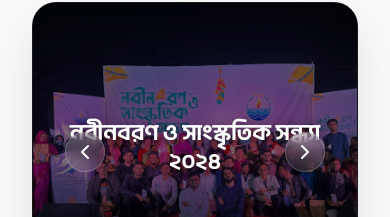
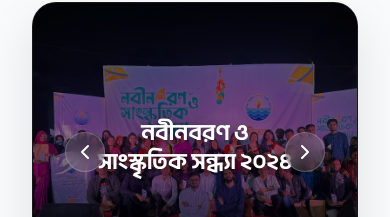
Before and after one commit to Shahiduzzaman-Robin/Titas-unified, a Next.js app: page /bn/about in a window 390 px wide. Shown: the part 627-844 px from the top of the page. Built offline with nearby package versions, Linux system fonts and the light colour scheme; no server answers; a web font is replaced by a local one.

Commit message:
Fixed slider title overlap with navigation buttons by increasing horizontal padding

```diff
--- a/components/Slider.css
+++ b/components/Slider.css
@@ -57,7 +57,7 @@
     z-index: 2;
     color: white;
     max-width: 800px;
-    padding: 0 4rem;
+    padding: 0 7rem;
     margin-right: auto;
     text-align: left;
     opacity: 0;
@@ -165,7 +165,7 @@
         border-radius: 16px;
     }
     .slide-content {
-        padding: 0 2rem;
+        padding: 0 4rem;
         text-align: center;
         margin: 0 auto;
     }
```
